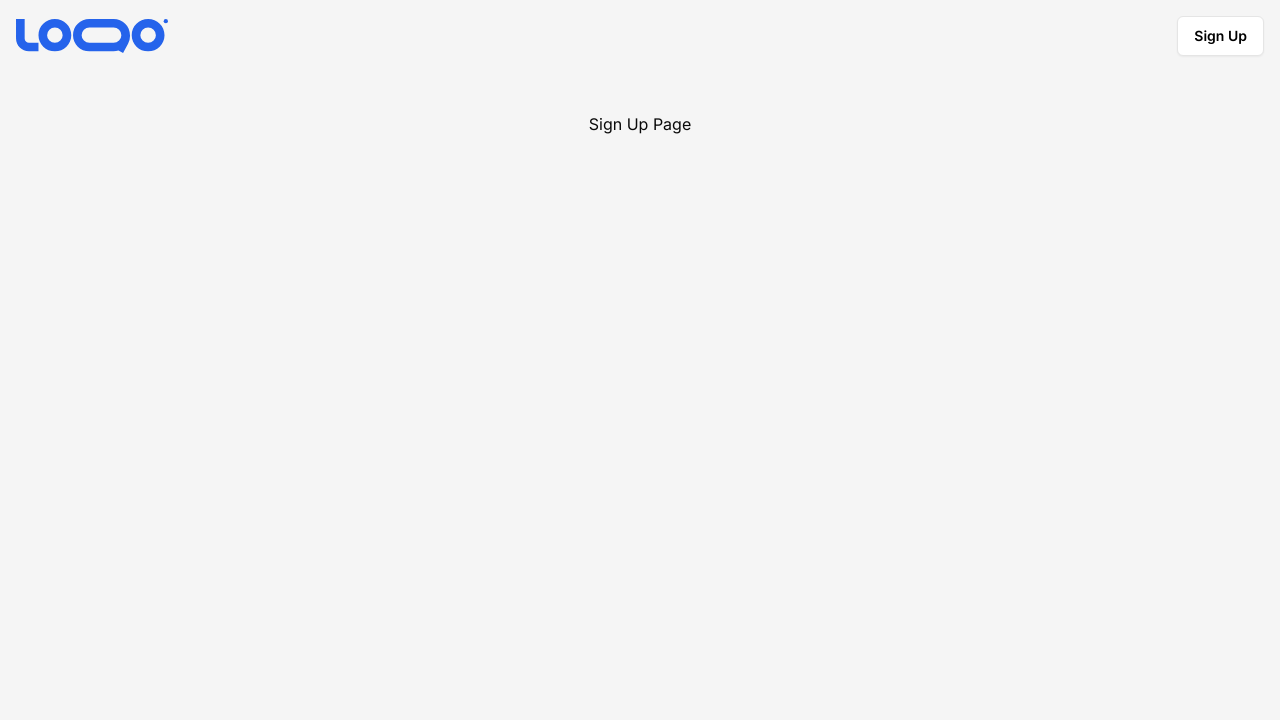
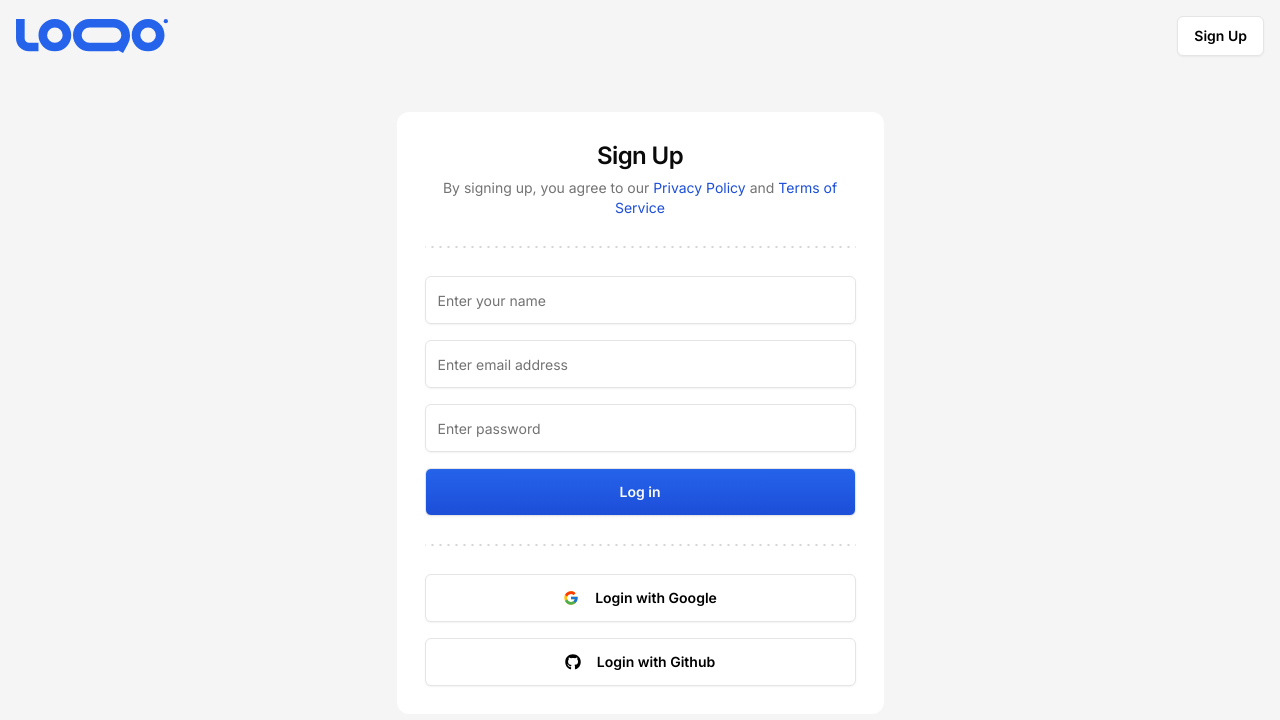
Before and after one commit to VYemetss/jira-clone, a Next.js app: page /sign-up in a window 1280 px wide. Shown: the top 720 px of the page. Built offline with nearby package versions, Linux system fonts and the light colour scheme.

Commit message:
added a sign up card

```diff
--- a/src/app/(auth)/sign-up/page.tsx
+++ b/src/app/(auth)/sign-up/page.tsx
@@ -1,7 +1,10 @@
+'use client'
+
+import {SignUpCard} from "@/features/auth/components/sign-up-card";
 const SignUpPage= () => {
     return (
         <div>
-            Sign Up Page
+           <SignUpCard></SignUpCard>
         </div>
     );
 };
--- /dev/null
+++ b/src/features/auth/components/sign-up-card.tsx
@@ -0,0 +1,81 @@
+import {
+    CardContent,
+    Card,
+    CardDescription,
+    CardHeader,
+    CardTitle
+} from "@/components/ui/card";
+import { Input } from "@/components/ui/input";
+import { Button } from "@/components/ui/button";
+import { DottedSeparator } from "@/components/dotted-separator";
+import {FcGoogle} from "react-icons/fc";
+import {FaGithub} from "react-icons/fa";
+import Link from "next/link"
+
+export const SignUpCard = () => {
+    return (
+        <Card className={'w-full h-full md:w-[487px] border-none shadow-none'}>
+            <CardHeader className={'flex items-center justify-center text-center p-7'}>
+                <CardTitle className={'text-2xl'}>Sign Up</CardTitle>
+                <CardDescription>
+                    By signing up, you agree to our{' '}
+                    <Link href={'/privacy'} className={'text-blue-700'}>
+                        <span>Privacy Policy</span>
+                    </Link>{" "}
+                    and{" "}
+                    <Link href={'/terms'} className={'text-blue-700'}>
+                        <span>Terms of Service</span>
+                    </Link>
+                </CardDescription>
+            </CardHeader>
+            <div className={'px-7'}>
+                <DottedSeparator />
+            </div>
+            <CardContent className={'p-7'}>
+                <form className={'space-y-4'}>
+                    <Input
+                        required
+                        type={'text'}
+                        value={''}
+                        onChange={() => {}}
+                        placeholder={'Enter your name'}
+                        disabled={false}
+                    />
+                    <Input
+                        required
+                        type={'email'}
+                        value={''}
+                        onChange={() => {}}
+                        placeholder={'Enter email address'}
+                        disabled={false}
+                    />
+                    <Input
+                        required
+                        type={'password'}
+                        value={''}
+                        onChange={() => {}}
+                        placeholder={'Enter password'}
+                        disabled={false}
+                        min={8}
+                        max={256}
+
+                    />
+                    <Button disabled={false} size={'lg'} className={'w-full'}>Log in</Button>
+                </form>
+            </CardContent>
+            <div className={'px-7'}>
+                <DottedSeparator></DottedSeparator>
+            </div>
+            <CardContent className={'p-7 flex flex-col gap-y-4'}>
+                <Button disabled={false} variant={'secondary'} size={'lg'} className={'w-full'}>
+                    <FcGoogle className={'mr-2 size-5'}></FcGoogle>
+                    Login with Google
+                </Button>
+                <Button disabled={false} variant={'secondary'} size={'lg'} className={'w-full'}>
+                    <FaGithub className={'mr-2 size-5'}></FaGithub>
+                    Login with Github
+                </Button>
+            </CardContent>
+        </Card>
+    );
+};
```
